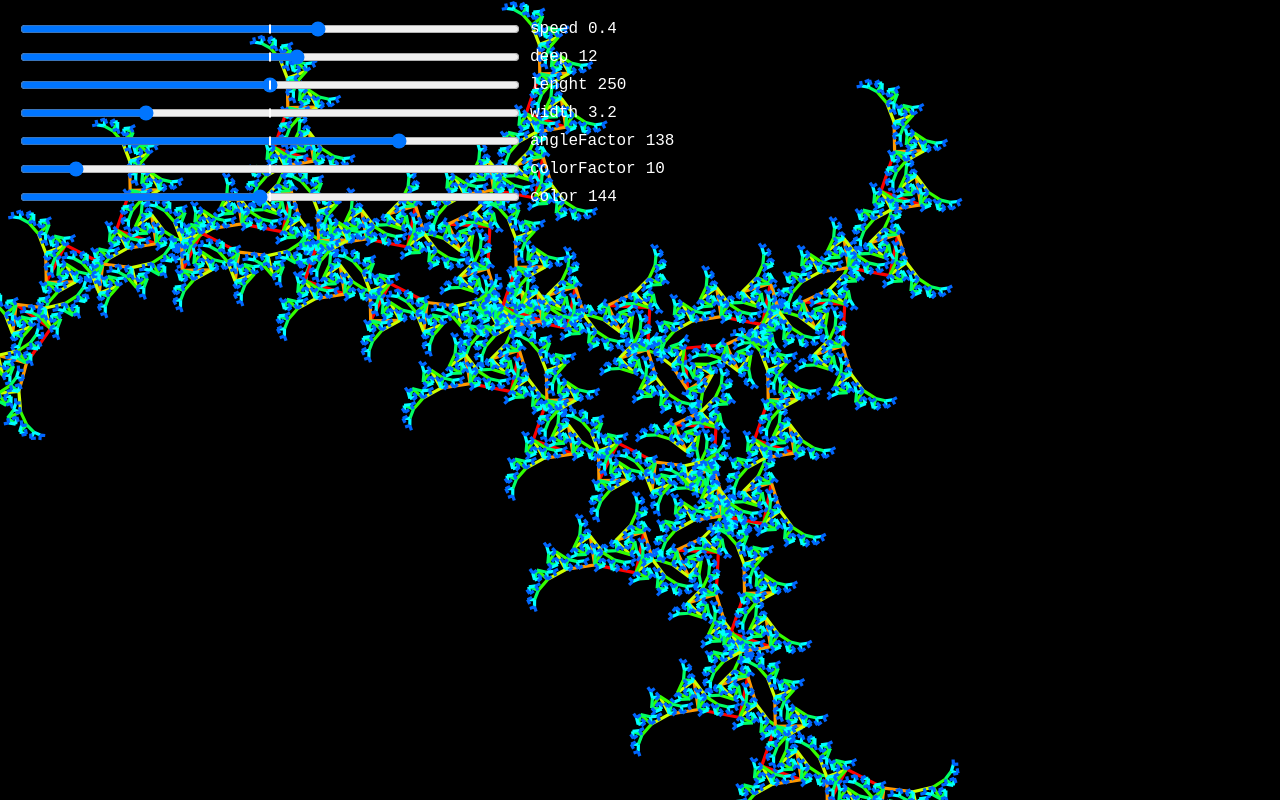
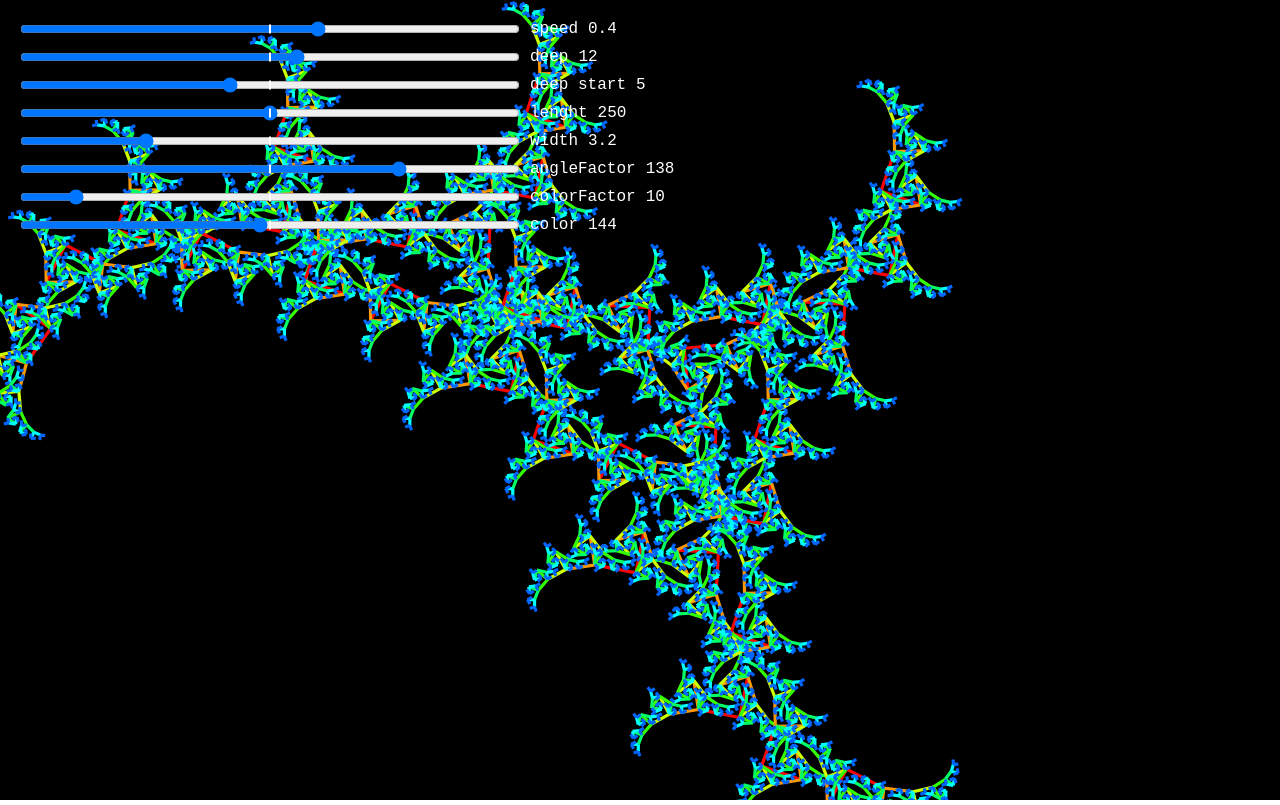
Before and after one commit to Shatun26/canvas, a website built with webpack: page src/index.html in a window 1280 px wide. Built offline with nearby package versions, Linux system fonts and the light colour scheme; animation ran at ten frames a second.

Commit message:
Add deep start slider

```diff
--- /dev/null
+++ b/src/normolize.scss
@@ -0,0 +1,11 @@
+* {
+  box-sizing: border-box;
+  margin: 0;
+  padding: 0;
+  font-family: monospace;
+  font-size: 16px;
+}
+
+body {
+  overflow: hidden;
+}
--- a/src/style.scss
+++ b/src/style.scss
@@ -1,63 +1,2 @@
-* {
-  box-sizing: border-box;
-  margin: 0;
-  padding: 0;
-  font-family: monospace;
-  font-size: 16px;
-}
-
-body {
-  overflow: hidden;
-}
-
-.slidersWrapper {
-  position: absolute;
-  display: flex;
-  flex-direction: column;
-  gap: 2px;
-  align-items: center;
-  padding: 20px;
-  opacity: 0.1;
-  transition: 0.3s;
-  height: 20px;
-  overflow: hidden;
-  top: 0;
-  div {
-    display: flex;
-    gap: 10px;
-    width: 100%;
-    transition: 0.3s;
-  }
-  span {
-    color: white;
-    opacity: 0;
-  }
-  input {
-    flex-shrink: 0;
-    width: 100%;
-    transition: 0.2s;
-    position: relative;
-
-    &::before {
-      position: absolute;
-      content: '';
-      left: calc(50% - 1px);
-      top: 50%;
-      transform: translateY(-50%);
-      height: 50%;
-      border-right: 2px solid white;
-    }
-  }
-
-  &:hover {
-    opacity: 1;
-    gap: 10px;
-    height: auto;
-    span {
-      opacity: 1;
-    }
-    input {
-      width: 500px;
-    }
-  }
-}
+@import url('./tree/menu/style.scss');
+@import url('./normolize.scss');
--- a/src/tree/draw/index.ts
+++ b/src/tree/draw/index.ts
@@ -12,6 +12,7 @@ type Args = {
   angleFactor: number;
   color: number;
   colorFactor: number;
+  deepStart: number;
 };
 
 export const drawLineFromCenter = ({
@@ -21,6 +22,7 @@ export const drawLineFromCenter = ({
   angle = 45,
   offset_angle,
   deep = 1,
+  deepStart,
   maxDeep,
   angleFactor,
   colorFactor,
@@ -39,7 +41,7 @@ export const drawLineFromCenter = ({
 
   ctx.strokeStyle = adjustHue(color, deep / colorFactor);
 
-  if (deep > 5) {
+  if (deep > deepStart) {
     ctx.beginPath();
     ctx.moveTo(x, y);
     ctx.lineTo(x + x_1, y + y_1);
@@ -59,6 +61,7 @@ export const drawLineFromCenter = ({
     angleFactor,
     color,
     colorFactor,
+    deepStart,
   });
 
   drawLineFromCenter({
@@ -72,5 +75,6 @@ export const drawLineFromCenter = ({
     angleFactor,
     color,
     colorFactor,
+    deepStart,
   });
 };
--- a/src/tree/index.ts
+++ b/src/tree/index.ts
@@ -24,6 +24,7 @@ const drawFrame = () => {
     angleFactor: SLIDERS_DATA.angleFactor.value,
     color: SLIDERS_DATA.color.value,
     colorFactor: SLIDERS_DATA.colorFactor.value,
+    deepStart: SLIDERS_DATA.deepStart.value,
   });
 
   requestAnimationFrame(drawFrame);
--- a/src/tree/menu/constants.ts
+++ b/src/tree/menu/constants.ts
@@ -11,6 +11,13 @@ export const SLIDERS_DATA: TSliderData = {
     name: 'speed',
   },
   deep: { min: 2, max: 20, step: 1, value: 12, name: 'deep' },
+  deepStart: {
+    min: 0,
+    max: 12,
+    step: 1,
+    value: 5,
+    name: 'deep start',
+  },
   lenght: { min: 1, max: 500, step: 1, value: 250, name: 'lenght' },
   width: { min: 1, max: 10, step: 0.2, value: 3.2, name: 'width' },
   angleFactor: { min: 0, max: 180, step: 1, value: 138, name: 'angleFactor' },
--- a/src/tree/menu/html-generate.ts
+++ b/src/tree/menu/html-generate.ts
@@ -9,7 +9,7 @@ for (const [key, { min, max, step, value, name }] of Object.entries(
 )) {
   slidersWrapper.innerHTML += `<div class=${SLIDER_CLASSES.sliderContainer} id=${key}>
     <input type="range" min=${min} max=${max} value=${value} step=${step} class=${SLIDER_CLASSES.sliderInput}  />
-    <span>${name}</span>
+    <span class="name">${name}</span>
     <span class=${SLIDER_CLASSES.sliderValue}>${value}</span>
     </div>`;
 }
--- /dev/null
+++ b/src/tree/menu/style.scss
@@ -0,0 +1,51 @@
+.slidersWrapper {
+  position: absolute;
+  display: flex;
+  flex-direction: column;
+  gap: 2px;
+  align-items: center;
+  padding: 20px;
+  opacity: 0.1;
+  transition: 0.3s;
+  height: 20px;
+  overflow: hidden;
+  top: 0;
+  div {
+    display: flex;
+    gap: 10px;
+    width: 100%;
+    transition: 0.3s;
+  }
+  span {
+    color: white;
+    opacity: 0;
+  }
+  input {
+    flex-shrink: 0;
+    width: 100%;
+    transition: 0.2s;
+    position: relative;
+
+    &::before {
+      position: absolute;
+      content: '';
+      left: calc(50% - 1px);
+      top: 50%;
+      transform: translateY(-50%);
+      height: 50%;
+      border-right: 2px solid white;
+    }
+  }
+
+  &:hover {
+    opacity: 1;
+    gap: 10px;
+    height: auto;
+    span {
+      opacity: 1;
+    }
+    input {
+      width: 500px;
+    }
+  }
+}
--- a/src/tree/menu/types.ts
+++ b/src/tree/menu/types.ts
@@ -6,6 +6,7 @@ enum SliderKeys {
   angleFactor = 'angleFactor',
   colorFactor = 'colorFactor',
   color = 'color',
+  deepStart = 'deepStart',
 }
 
 export type TSliderData = Record<
```
